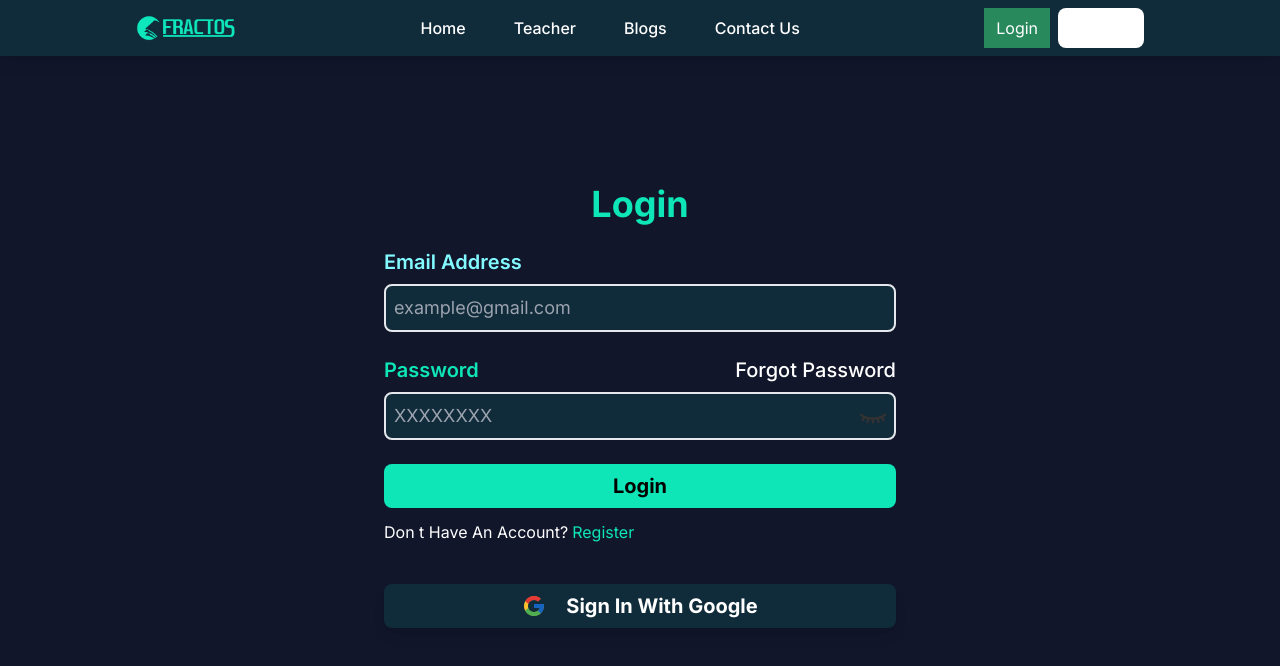
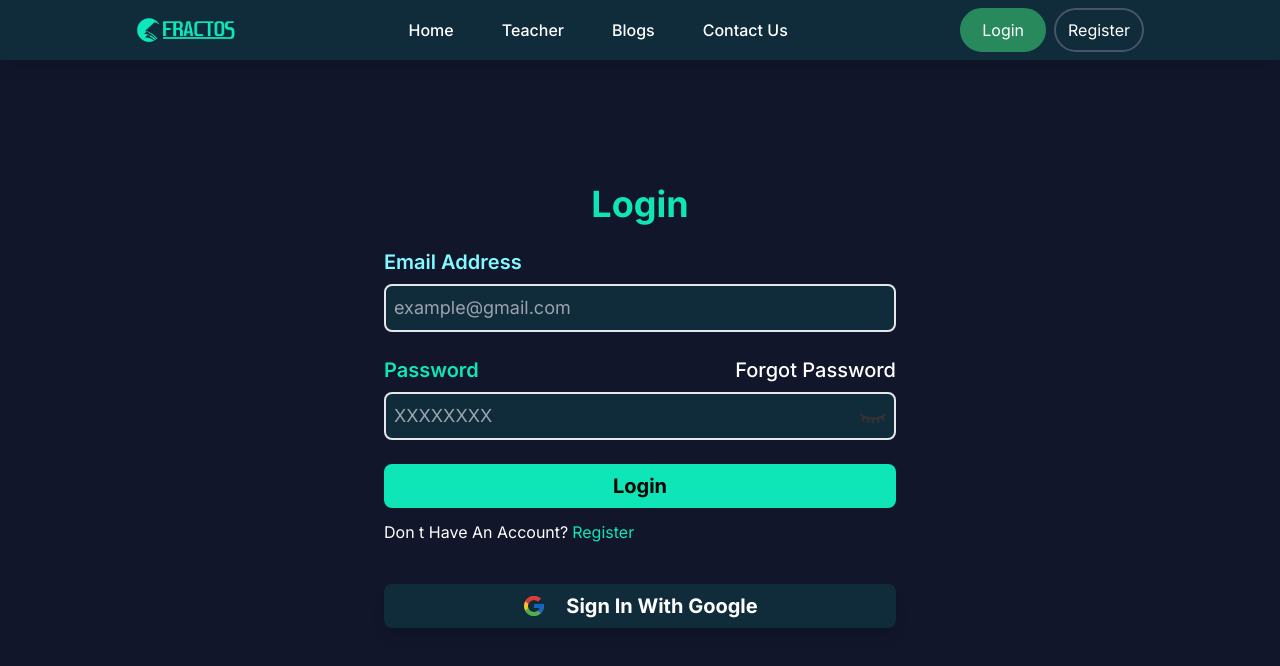
Before and after one commit to shamimhossain515419/fractos-client, a Next.js app: page /login in a window 1280 px wide. Shown: the top 666 px of the page. Built offline with nearby package versions, Linux system fonts and the light colour scheme; no server answers.

Commit message:
commented, changed login&registration btn, navLinks hover effect changed

```diff
--- a/src/Components/Navbar/index.js
+++ b/src/Components/Navbar/index.js
@@ -15,37 +15,10 @@ const Navbar = () => {
      const { userinfo, user, setIsAdmin, isAdmin, setIsUserModalOpen, isUserModalOpen } = useContext(GlobalContext);
      const [Open, setOpen] = useState(true);
 
-     // <<<<<<< HEAD
      return (
           <div className=" mb-12">
                <div>
                     <nav className={`px-2 py-2 z-50   primaryBg shadow-lg fixed top-0 left-0 w-full transition-transform`}>
-                         {/* =======
-     useEffect(() => {
-          const handleScroll = () => {
-               if (window.scrollY > 500) {
-                    setIsShrink(true);
-               } else {
-                    setIsShrink(false);
-               }
-          };
-
-          window.addEventListener('scroll', handleScroll);
-
-          return () => {
-               window.removeEventListener('scroll', handleScroll);
-          };
-     }, []);
-
-
-     return (
-          <div className=" mb-12">
-               <div>
-                    <div className={`px-2 py-2 z-50 bg-[#ECF0F3] shadow-lg fixed top-0 left-0 w-full transition-transform ${isShrink ? 'h-[66px] bg-slate-300' : 'h-[74px]'
-                         } transition-all`}>
-
-                    <nav className='px-2 w-full fixed py-3 z-50 primaryBgColor text-white     top-0  left-0 right-0    shadow-lg'>
->>>>>>> 38b3a6f21add2d7416186108a6be19b86d3b441a */}
                          <Container>
                               <div className=' '>
                                    <div className='flex justify-between items-center'>
@@ -64,27 +37,24 @@ const Navbar = () => {
                                                             <></>
                                                   }
                                              </div>
-                                             <Link href="/">  <Image className="    w-[100px]   md:max-w-[200px]"   src={logo} alt="image" /> </Link>
+                                             <Link href="/">  <Image className="    w-[100px]   md:max-w-[200px]" src={logo} alt="image" /> </Link>
+                                        </div>
 
-
+                                        <div className=' hidden md:flex items-center gap-3  space-x-5'>
+                                             <Link className="p-2 rounded-lg hover:bg-[#27895C] font-medium transition-all" href={'/'}>Home</Link>
+                                             <Link className="p-2 rounded-lg hover:bg-[#27895C] font-medium transition-all" href={'/teacher'}>Teacher</Link>
+                                             <Link className="p-2 rounded-lg hover:bg-[#27895C] font-medium transition-all" href={'/blogs'}>Blogs</Link>
+                                             <Link className="p-2 rounded-lg hover:bg-[#27895C] font-medium transition-all" href={'/contact'}>Contact Us</Link>
 
                                         </div>
 
 
-                                        <div className=' hidden md:flex items-center gap-3  space-x-5'>
-                                             <Link className="p-2 rounded-lg hover:bg-[#27895C] hover:text-black font-medium transition-all" href={'/'}>Home</Link>
-                                             <Link className="p-2 rounded-lg hover:bg-[#27895C] hover:text-black font-medium transition-all" href={'/teacher'}>Teacher</Link>
-                                             <Link className="p-2 rounded-lg hover:bg-[#27895C] hover:text-black font-medium transition-all" href={'/blogs'}>Blogs</Link>
-                                             <Link className="p-2 rounded-lg hover:bg-[#27895C] hover:text-black font-medium transition-all" href={'/contact'}>Contact Us</Link>
-
-                                        </div>
-
-
+                                        {/* right side user image and modal for large screen */}
                                         <div className=" hidden sm:block">
                                              {
                                                   user ?
                                                        <div className='relative cursor-pointer hidden md:block '>
-                                                            <div onClick={() => setIsUserModalOpen(!isUserModalOpen)} className='flex gap-2 items-center  p-2 rounded-lg hover:bg-[#27895C] hover:text-black font-medium transition-all'>
+                                                            <div onClick={() => setIsUserModalOpen(!isUserModalOpen)} className='flex gap-2 items-center  p-2 rounded-lg hover:bg-[#27895C] font-medium transition-all'>
                                                                  <CommonImage data={user}></CommonImage>
                                                                  <h1 className='relative  text-base'>{user?.displayName}</h1>
                                                             </div>
@@ -99,25 +69,26 @@ const Navbar = () => {
                                                        </div>
                                                        :
                                                        <div className="flex gap-2 items-center">
-                                                            <Link href={'/login'} className="px-3 py-2 text-white bg-[#27895C] hover:bg-[#black font-mediumFe1] rounded-lblack font-mediumer:shadow-lg">Login</Link>
-                                                            <Link href={'/register'} className="px-3 py-2 bg-white hover:bg-slate-600 hover:text-white rounded-lg hover:shadow-lg">Register</Link>
+                                                            <Link href={'/login'} className="px-5 py-2 border-2 hover:border-white transition-all border-[#27895C] text-white bg-[#27895C] hover:bg-[#black font-mediumFe1] rounded-full font-mediumer:shadow-lg">Login</Link>
+                                                            <Link href={'/register'} className="px-3 py-2 bg-transparent text-white border-2 border-slate-600 hover:bg-slate-600 rounded-full hover:shadow-lg transition-all">Register</Link>
                                                        </div>
                                              }
                                         </div>
 
-
+                                        {/* three bar menu for mobile screen */}
                                         <div onClick={() => setOpen(!Open)} className=' md:hidden '>
-
                                              {
-                                                  Open ? <FaBars size={24} className=' '> </FaBars> : <svg xmlns="http://www.w3.org/2000/svg" fill="none" viewBox="0 0 24 24" strokeWidth={1.5} stroke="currentColor" className="w-8 h-8">
-                                                       <path strokeLinecap="round" strokeLinejoin="round" d="M6 18L18 6M6 6l12 12" />
-                                                  </svg>
+                                                  Open ? <FaBars size={24} className=' '> </FaBars>
+                                                       :
+                                                       <svg xmlns="http://www.w3.org/2000/svg" fill="none" viewBox="0 0 24 24" strokeWidth={1.5} stroke="currentColor" className="w-8 h-8">
+                                                            <path strokeLinecap="round" strokeLinejoin="round" d="M6 18L18 6M6 6l12 12" />
+                                                       </svg>
 
                                              }
 
                                         </div>
                                    </div>
-
+                                   {/* navigation links  for mobile screen */}
                                    <div className='md:hidden'>
                                         {
                                              Open ? "" : <MenuBar user={user} setOpen={setOpen}></MenuBar>
```
